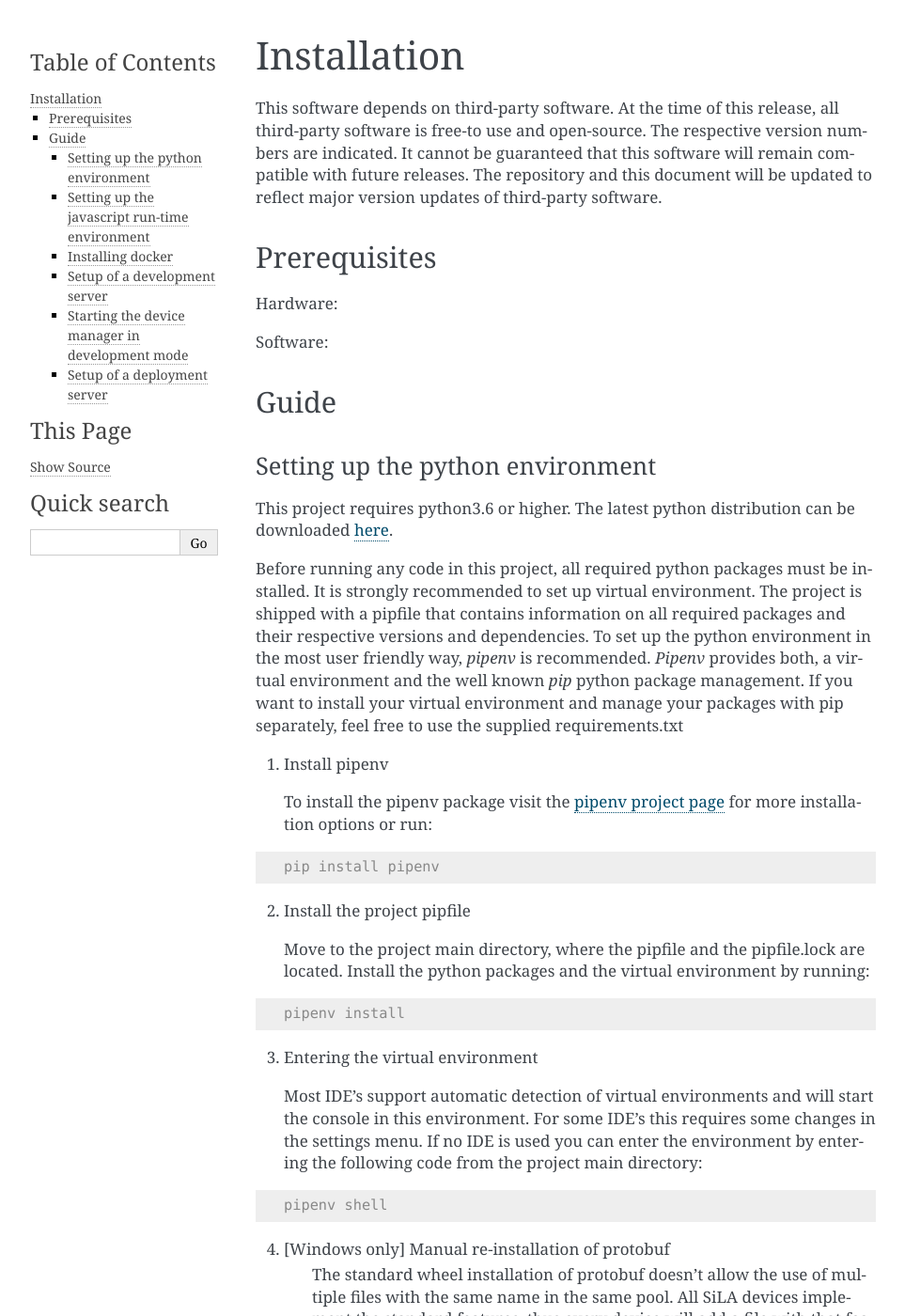
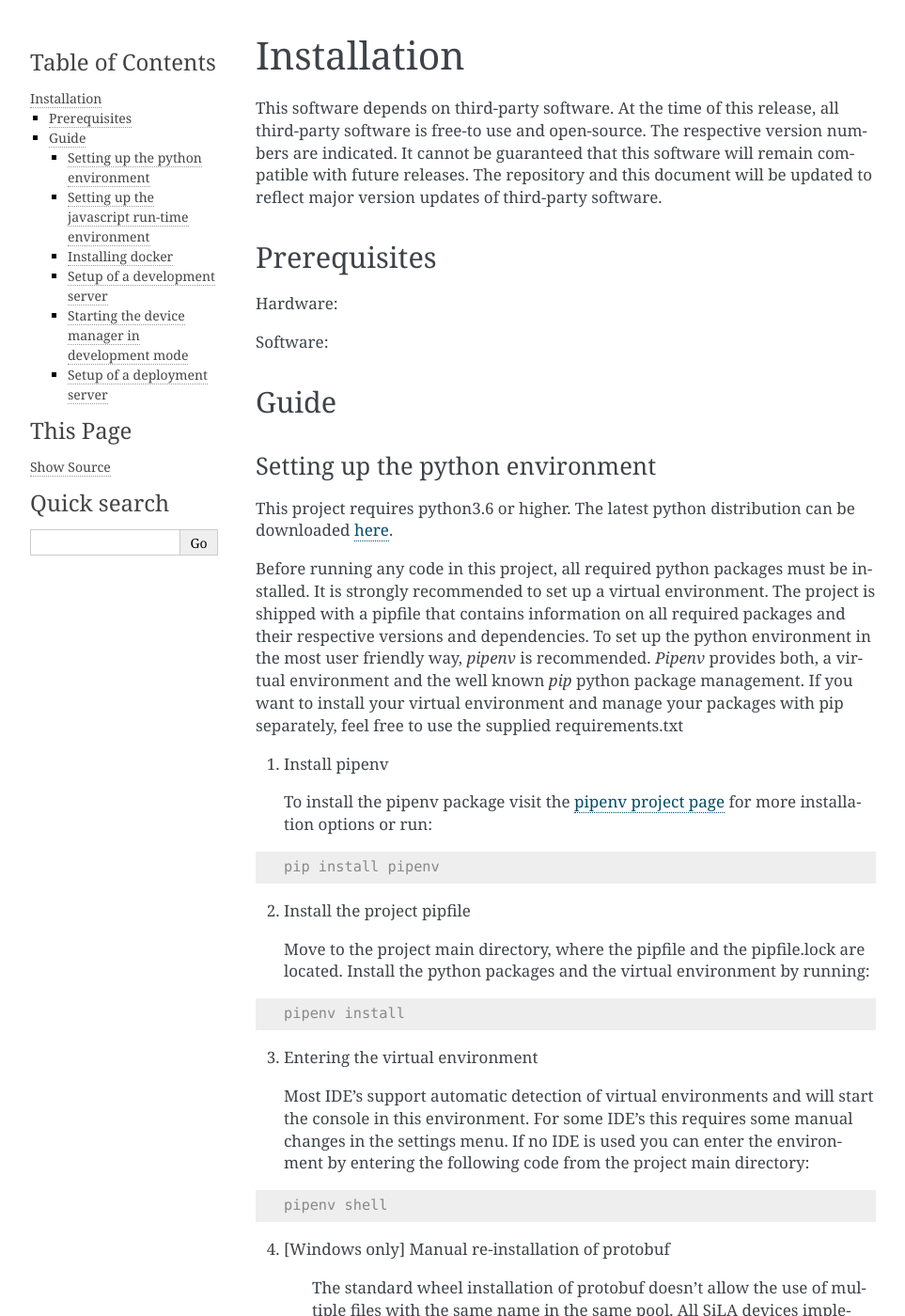
Before and after one commit to JasonChou0219/test, a Sphinx documentation site: the page built from docs/source/03_Installation.rst, in a window 1280 px wide and 1400 px high. Shown: the whole window at 94% size, without its empty margins (148-1111 px from the left). Built offline with Sphinx 7.4.7, drawn with Linux system fonts in a browser that asks for light colours.

```diff
--- a/docs/source/03_Installation.rst
+++ b/docs/source/03_Installation.rst
@@ -18,7 +18,7 @@ Setting up the python environment
 This project requires python3.6 or higher. The latest python distribution can be downloaded `here <https://pypi.org/project/pipenv/>`_.
 
 Before running any code in this project, all required python packages must be installed.
-It is strongly recommended to set up virtual environment. The project is shipped with a pipfile that contains
+It is strongly recommended to set up a virtual environment. The project is shipped with a pipfile that contains
 information on all required packages and their respective versions and dependencies.
 To set up the python environment in the most user friendly way, *pipenv* is recommended.
 *Pipenv* provides both, a virtual environment and the well known *pip* python package management.
@@ -45,7 +45,7 @@ feel free to use the supplied requirements.txt
 3. Entering the virtual environment
 
    Most IDE's support automatic detection of virtual environments and will start the console in this environment.
-   For some IDE's this requires some changes in the settings menu.
+   For some IDE's this requires some manual changes in the settings menu.
    If no IDE is used you can enter the environment by entering the following code from the project main directory:
 
 .. code-block:: console
@@ -53,6 +53,7 @@ feel free to use the supplied requirements.txt
    pipenv shell
 
 4. [Windows only] Manual re-installation of protobuf
+
     The standard wheel installation of protobuf doesn't allow the use of multiple files with the same name in the same
     pool. All SiLA devices implement the standard features, thus every device will add a file with that feature name to
     the pool. The protobuf --no-binary installation is different to the pre-compiled wheel installation and allows
```
Also changed, not shown: docs/source/04_How-To.rst (+47 -6 lines).
